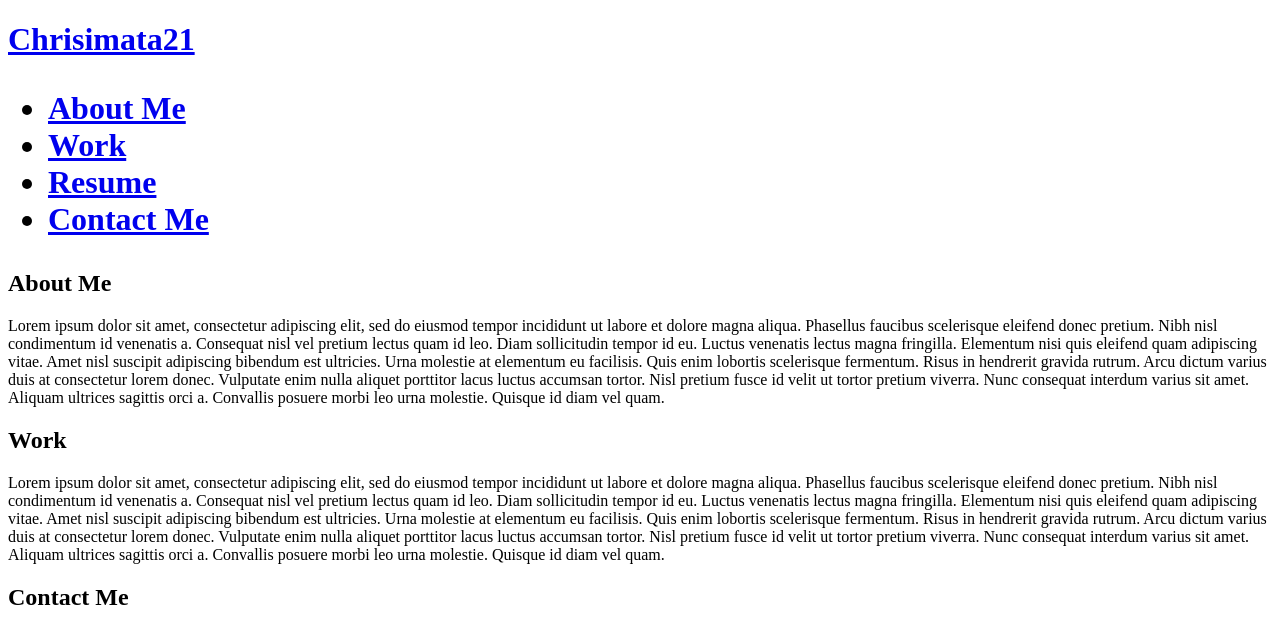
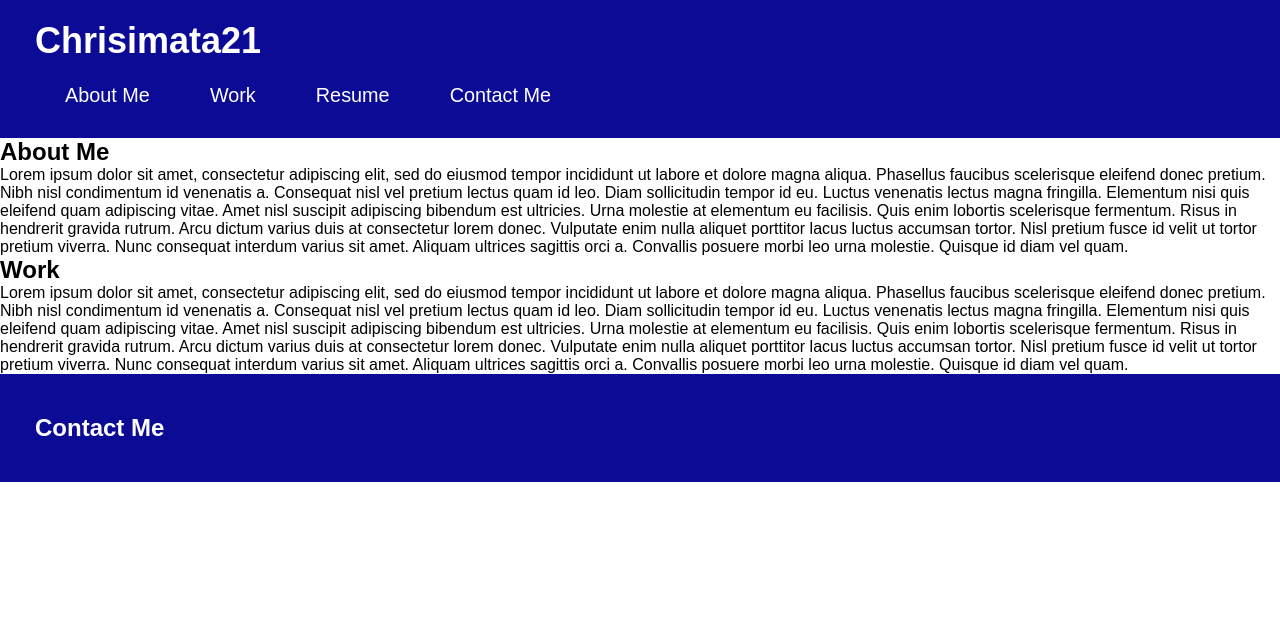
Before and after one commit to chrisimata21/my-portfolio, a plain HTML site: page index.html in a window 1280 px wide. Drawn offline with Linux system fonts and the light colour scheme.

Commit message:
figuring out styling

```diff
--- a/assets/style.css
+++ b/assets/style.css
@@ -0,0 +1,49 @@
+body {
+    font-family: Arial, Helvetica, sans-serif;
+}
+header {
+    padding: 20px 35px;
+    background-color: #0b0b96;
+    display: flex;
+    flex-wrap: wrap;
+    justify-content: space-between;
+}
+header h1 {
+    font-weight: bold;
+    font-size: 36px;
+    color: white;
+    margin: 0;
+}
+header a {
+    text-decoration: none;
+    color: white;
+}
+header nav {
+    margin: 7px 0;
+}
+header nav ul {
+    display: flex;
+    flex-wrap: wrap;
+    justify-content: space-between;
+    align-items: center;
+    list-style: none;
+}
+header nav ul li a {
+    margin: 0 30px;
+    font-weight: lighter;
+    font-size: 1.55vw;
+}
+* {
+    margin: 0;
+    padding: 0;
+    box-sizing: border-box;
+}
+footer {
+    display: flex;
+    justify-content: space-between;
+    flex-wrap: wrap;
+    background: #0b0b96;
+    color: white;
+    width: 100%;
+    padding: 40px 35px;
+}
--- a/index.html
+++ b/index.html
@@ -2,7 +2,7 @@
 <html lang="en">
     <head>
         <meta charset="UTF-8" />
-        <!--link stylesheet here-->
+        <link rel="stylesheet" href="./assets/style.css" />
         <title>Chrisimata21 Portfolio</title>
     </head>
     <body>
```
